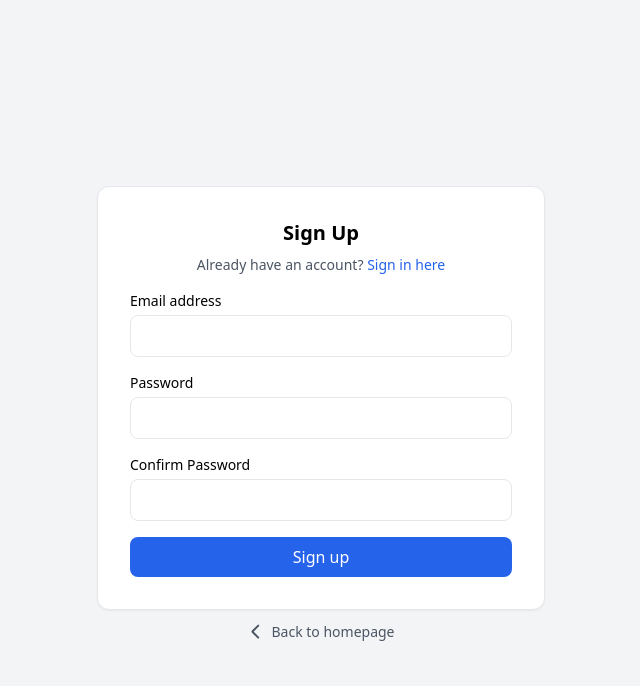
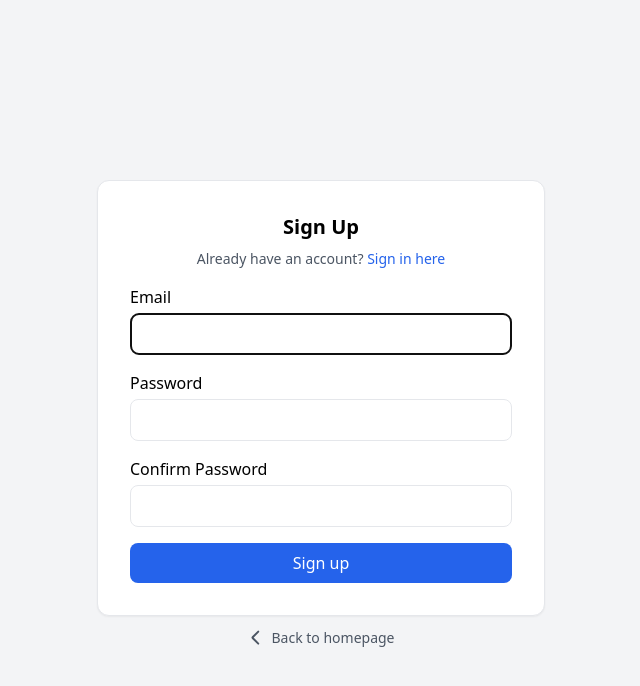
Before and after one commit to gritholdings/grit-one-sdk-python, a Django app: page /auth/signup/ in a window 1280 px wide. Shown: the top 686 px of the page, without its empty margins (319-959 px from the left). Run offline with Django 5.2, Linux system fonts and the light colour scheme; parts of the project's set-up code (start-up, migrations or seed data) failed here and were passed over.

Commit message:
add working signup page

```diff
--- a/customauth/forms.py
+++ b/customauth/forms.py
@@ -2,6 +2,33 @@
 from django.contrib.auth import authenticate
 from django.contrib.auth.forms import UserCreationForm, UserChangeForm
 from .models import CustomUser
+
+class SignUpForm(UserCreationForm):
+    def __init__(self, *args, **kwargs):
+        super().__init__(*args, **kwargs)
+        # Remove colons from labels
+        self.label_suffix = ''
+        # Add label class to all fields
+        for field in self.fields.values():
+            field.label_attrs = {'class': 'block text-sm font-medium text-gray-700 mb-1'}
+
+    email = forms.EmailField(
+        max_length=254,
+        required=True,
+        widget=forms.EmailInput(attrs={'class': 'form-control w-full mt-1 px-3 py-2 border rounded-lg'})
+    )
+    password1 = forms.CharField(
+        widget=forms.PasswordInput(attrs={'class': 'form-control w-full mt-1 px-3 py-2 border rounded-lg'}),
+        label="Password"
+    )
+    password2 = forms.CharField(
+        widget=forms.PasswordInput(attrs={'class': 'form-control w-full mt-1 px-3 py-2 border rounded-lg'}),
+        label="Confirm Password"
+    )
+
+    class Meta:
+        model = CustomUser
+        fields = ('email', 'password1', 'password2')
 
 class CustomUserCreationForm(UserCreationForm):
     """Form for creating new users."""
--- a/customauth/templates/customauth/signup.html
+++ b/customauth/templates/customauth/signup.html
@@ -21,25 +21,21 @@
                 <div class="mt-6 space-y-5">
                 <form method="post" class="space-y-4">
                     {% csrf_token %}
-                    <div>
-                        <label class="block text-sm">Email address</label>
-                        <input type="email" name="email" class="w-full mt-1 px-3 py-2 border rounded-lg" required>
+                    {% for field in form %}
+                      <div class="form-group mb-3">
+                          {{ field.label_tag }}
+                          {{ field }}
+                          {% if field.help_text %}
+                              <small class="form-text text-muted">{{ field.help_text }}</small>
+                          {% endif %}
+                          {% for error in field.errors %}
+                              <p class="text-danger">{{ error }}</p>
+                          {% endfor %}
                       </div>
-                      <div>
-                        <div class="flex justify-between items-center">
-                          <label class="block text-sm">Password</label>
-                        </div>
-                        <input type="password" name="password" class="w-full mt-1 px-3 py-2 border rounded-lg" required>
-                      </div>
-                      <div>
-                        <div class="flex justify-between items-center">
-                          <label class="block text-sm">Confirm Password</label>
-                        </div>
-                        <input type="password" name="password" class="w-full mt-1 px-3 py-2 border rounded-lg" required>
-                        </div>
-                      <button type="submit" class="w-full bg-blue-600 text-white rounded-lg py-2 hover:bg-blue-700">
-                        Sign up
-                      </button>
+                  {% endfor %}
+                    <button type="submit" class="w-full bg-blue-600 text-white rounded-lg py-2 hover:bg-blue-700">
+                      Sign up
+                    </button>
                     </form>
                   </div>
                 </div>
--- a/customauth/views.py
+++ b/customauth/views.py
@@ -1,10 +1,11 @@
-from django.contrib.auth import logout
+from django.contrib.auth import logout, login, authenticate
+from django.contrib import messages
 from django.shortcuts import render, redirect
 from rest_framework.decorators import api_view
 from rest_framework.response import Response
 
 from django.contrib.auth import login
-from .forms import CustomUserCreationForm
+from .forms import SignUpForm
 
 
 def custom_logout_view(request):
@@ -21,11 +22,14 @@
 
 def signup(request):
     if request.method == 'POST':
-        form = CustomUserCreationForm(request.POST)
+        form = SignUpForm(request.POST)
         if form.is_valid():
             user = form.save()
+            raw_password = form.cleaned_data.get('password1')
+            user = authenticate(email=user.email, password=raw_password)
             login(request, user)
-            return redirect('home')  # Adjust this to your home page name
+            messages.success(request, 'Account created successfully!')
+            return redirect('index')
     else:
-        form = CustomUserCreationForm()
+        form = SignUpForm()
     return render(request, 'customauth/signup.html', {'form': form})
```
Also changed, not shown: README.md.
